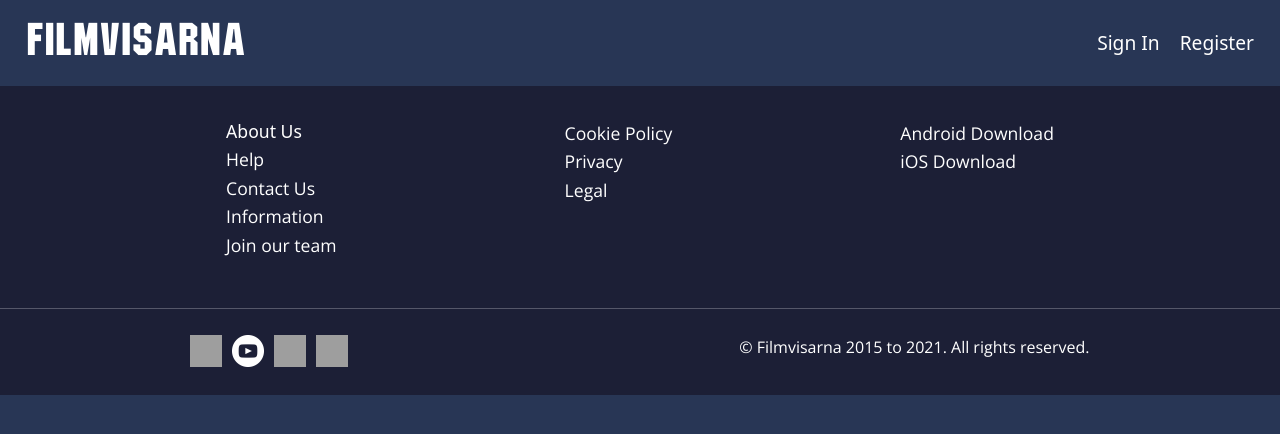
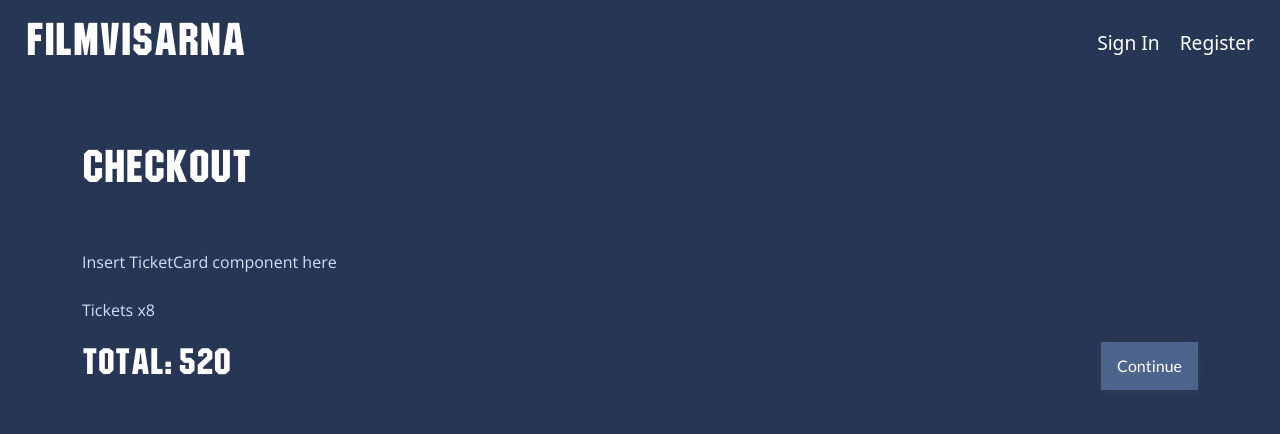
Before and after one commit to isskor/filmVisarna, a React (Create React App) app in the folder client/: page /checkout in a window 1280 px wide. Shown: the top 434 px of the page. Built offline with nearby package versions, Linux system fonts and the light colour scheme; no server answers; grey boxes are pictures that could not be loaded.

Commit message:
Added CheckoutPage.js .scss

```diff
--- a/client/src/App.js
+++ b/client/src/App.js
@@ -1,3 +1,4 @@
+import CheckoutPage from './pages/CheckoutPage';
 import About from "./pages/About";
 import "./App.scss";
 import { BrowserRouter, Route } from "react-router-dom";
@@ -13,6 +14,7 @@ import RegisterThxPage from "./pages/RegisterThxPage";
 import ProfilePage from "./pages/ProfilePage";
 import BookingSeatPage from "./pages/BookingSeatPage";
 import Footer from "./components/Footer";
+
 
 function App() {
   return (
@@ -47,7 +49,9 @@ function App() {
               <Route exact path="/Profile">
                 <ProfilePage />
               </Route>
-              <Footer />
+              <Route exact path='/checkout'>
+                <CheckoutPage />
+              </Route>
             </UserContextProvider>
           </FilterContextProvider>
         </MovieContextProvider>
--- a/client/src/App.scss
+++ b/client/src/App.scss
@@ -9,3 +9,4 @@
 @import "./styles/BookingSeatPage.scss";
 @import "./styles//ChooseSeats.scss";
 @import "./styles/Footer.scss";
+@import './styles/CheckoutPage.scss';
--- /dev/null
+++ b/client/src/pages/CheckoutPage.js
@@ -0,0 +1,20 @@
+import React from 'react';
+
+const CheckoutPage = () => {
+    return (
+        <div className="container checkoutpage">
+            <h1>Checkout</h1>
+            <p>Insert TicketCard component here</p>
+            <p>Tickets x8</p>
+            <div className="checkoutTotal">
+                <h2>Total: 520</h2>
+                <div className="button">
+                    <button>Continue</button>
+                </div>
+            </div>
+        </div>
+
+    )
+};
+
+export default CheckoutPage
--- /dev/null
+++ b/client/src/styles/CheckoutPage.scss
@@ -0,0 +1,22 @@
+.checkoutpage {
+
+    h1 {
+        color: white;
+        margin-top: 5%;
+        margin-bottom: 5%;
+    }
+    h2 {
+        color: white;
+    }
+    p {
+        color: $BeauBlue;
+        line-height: 2rem;
+      }
+
+}
+
+.checkoutTotal {
+    display: flex;
+    flex-direction: row;
+    justify-content: space-between;
+}
```
